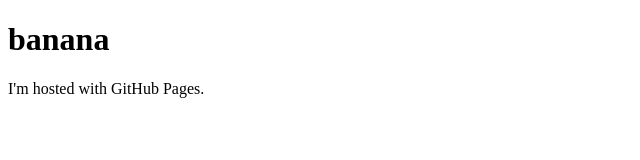
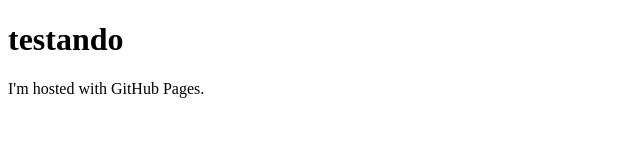
Before and after one commit to GabrielTheWalrus/GabrielTheWalrus.github.io, a plain HTML site: page index.html in a window 1280 px wide. Shown: the full height of the page, 0-640 px from the left. Drawn offline with Linux system fonts and the light colour scheme.

Commit message:
Update index.html

```diff
--- a/index.html
+++ b/index.html
@@ -1,7 +1,7 @@
 <!DOCTYPE html>
 <html>
 <body>
-<h1>banana</h1>
+<h1>testando</h1>
 <p>I'm hosted with GitHub Pages.</p>
 </body>
 </html>
```
